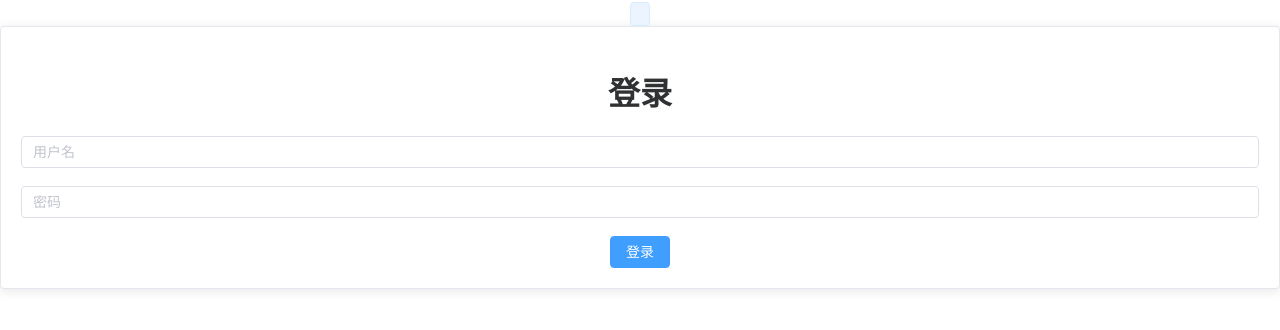
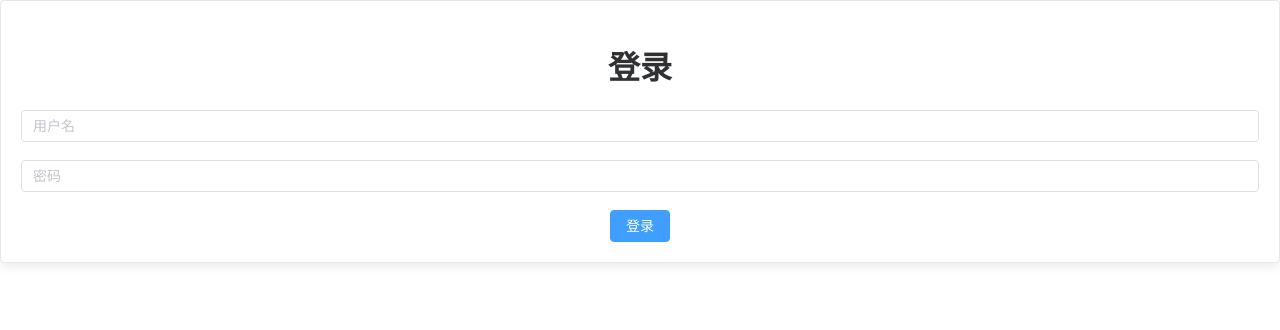
Before and after one commit to zhangzhichaolove/blog-vue3, a Vue app: page /login in a window 1280 px wide. Shown: the top 330 px of the page. Built offline with nearby package versions, Linux system fonts and the light colour scheme.

Commit message:
update page label.

```diff
--- a/src/views/Login.vue
+++ b/src/views/Login.vue
@@ -1,5 +1,5 @@
 <template>
-  <el-tag v-loading.fullscreen.lock="fullscreenLoading" />
+  <div v-loading.fullscreen.lock="fullscreenLoading" />
   <el-card class="box-card">
     <h1>登录</h1>
     <el-input type="text" v-model="account" placeholder="用户名" clearable />
```
